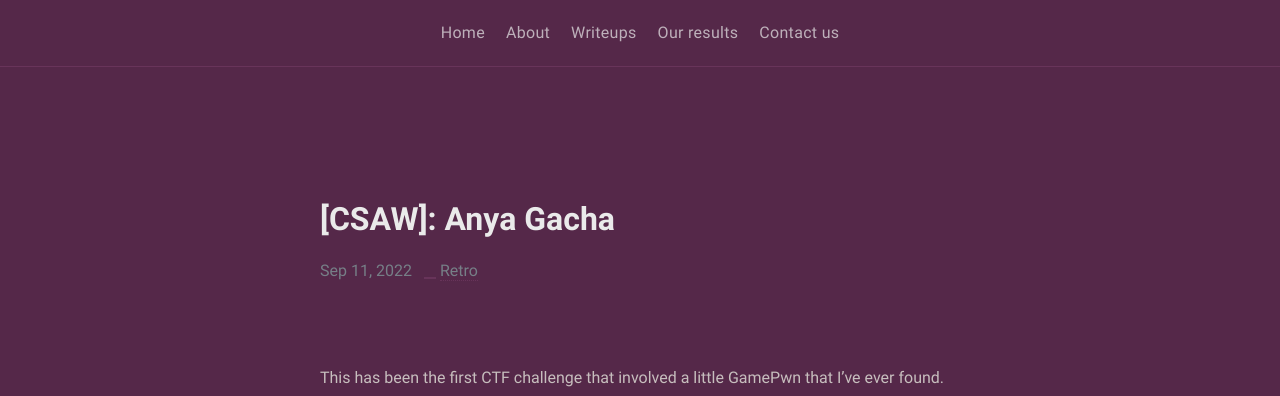
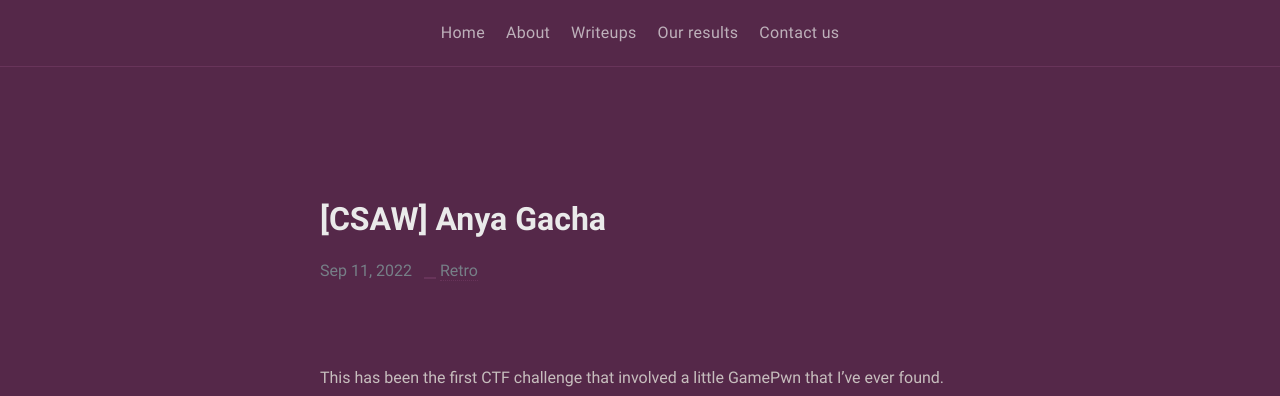
Before and after one commit to HACKappatoi/HACKappatoi.github.io, a Jekyll site: the page built from _posts/Anya Gacha/2022-09-11-anya-gacha.md, in a window 1280 px wide and 900 px high. Shown: the top 396 px of the window. Built offline with Jekyll 4.4.1, drawn with Linux system fonts in a browser that asks for light colours.

```diff
--- a/_posts/Anya Gacha/2022-09-11-anya-gacha.md
+++ b/_posts/Anya Gacha/2022-09-11-anya-gacha.md
@@ -1,6 +1,6 @@
 ---
 layout: post
-title: "[CSAW]: Anya Gacha"
+title: "[CSAW] Anya Gacha"
 date:   "2022-09-11"
 categories: Reverse
 author: "Retro"
```
